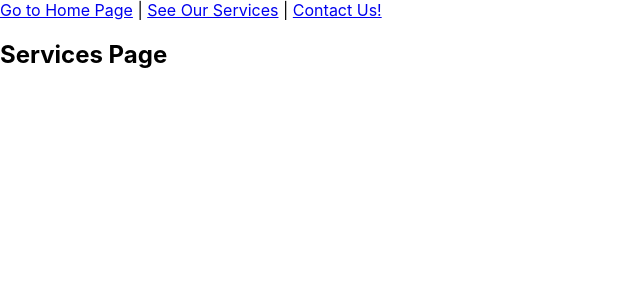
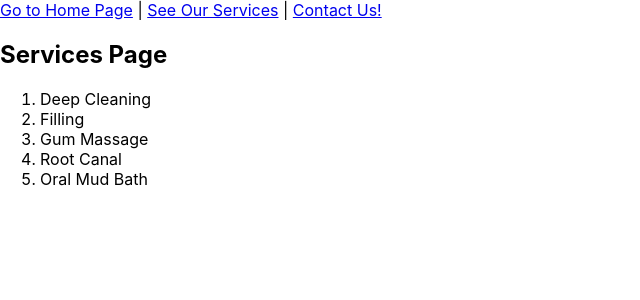
Before and after one commit to aprilkrg/dental-spa, a React (Create React App) app: page /services in a window 1280 px wide. Shown: the top 300 px of the page, without its empty margins (0-640 px from the left). Built offline with nearby package versions, Linux system fonts and the light colour scheme.

Commit message:
map over Services props to render

```diff
--- a/src/components/pages/Services.js
+++ b/src/components/pages/Services.js
@@ -1,7 +1,13 @@
 const Services = (props) => {
+    const servicesArr = props.services.map((service, i) => {
+        return <li key={`service-${i}`}>{service}</li>
+    })
     return (
         <>
             <h2>Services Page</h2>
+            <ol>
+              {servicesArr}
+            </ol>
         </>
     )
 }
```
Also changed, not shown: 1 other file (tests, documents, lock files or other folders).
